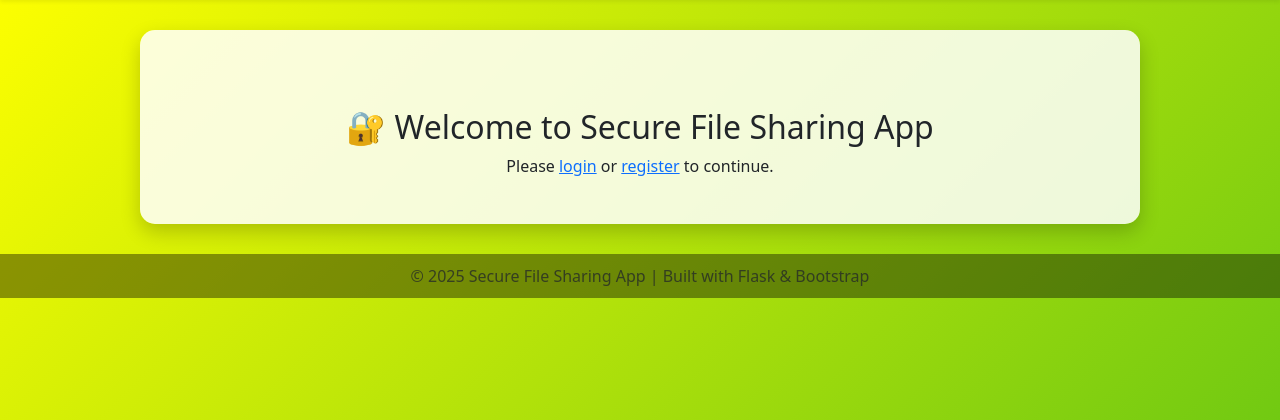
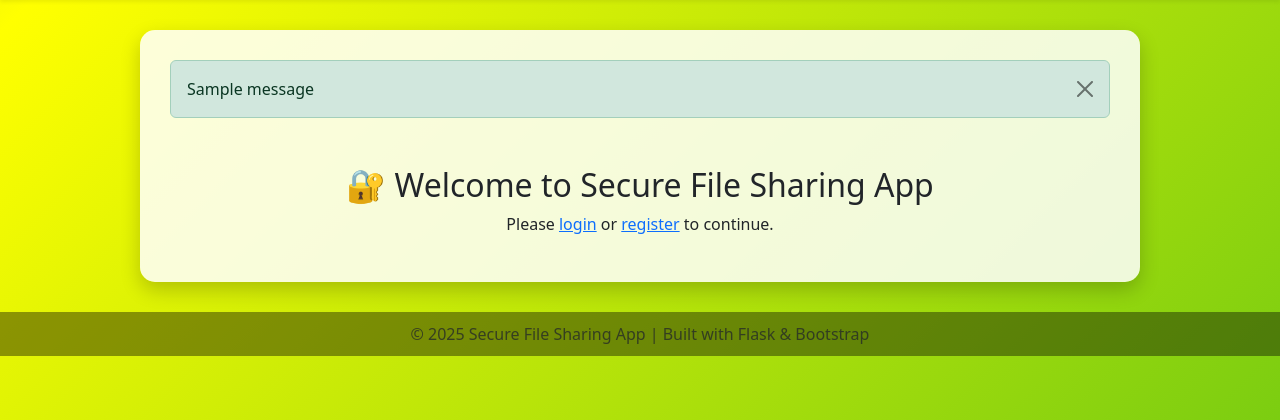
Before and after one commit to AJ3637/secure-file-sharing-app, a Flask app: page / in a window 1280 px wide. Shown: the part 67-487 px from the top of the page. Run offline with Flask 3, Linux system fonts and the light colour scheme; tables that the repository leaves empty hold one stand-in row (values such as "Sample post"); one stand-in notice (Sample message) is shown.

Commit message:
Update layout.html

```diff
--- a/templates/layout.html
+++ b/templates/layout.html
@@ -106,8 +106,22 @@
   </nav>
 
   <div class="content-wrapper">
-    {% block content %}{% endblock %}
-  </div>
+  {% with messages = get_flashed_messages(with_categories=true) %}
+    {% if messages %}
+      <div class="mb-3">
+        {% for category, msg in messages %}
+          <div class="alert alert-{{ category }} alert-dismissible fade show" role="alert">
+            {{ msg }}
+            <button type="button" class="btn-close" data-bs-dismiss="alert" aria-label="Close"></button>
+          </div>
+        {% endfor %}
+      </div>
+    {% endif %}
+  {% endwith %}
+
+  {% block content %}{% endblock %}
+</div>
+
 
   <footer>
     <p class="text-muted mb-0">© 2025 Secure File Sharing App | Built with Flask & Bootstrap</p>
```
